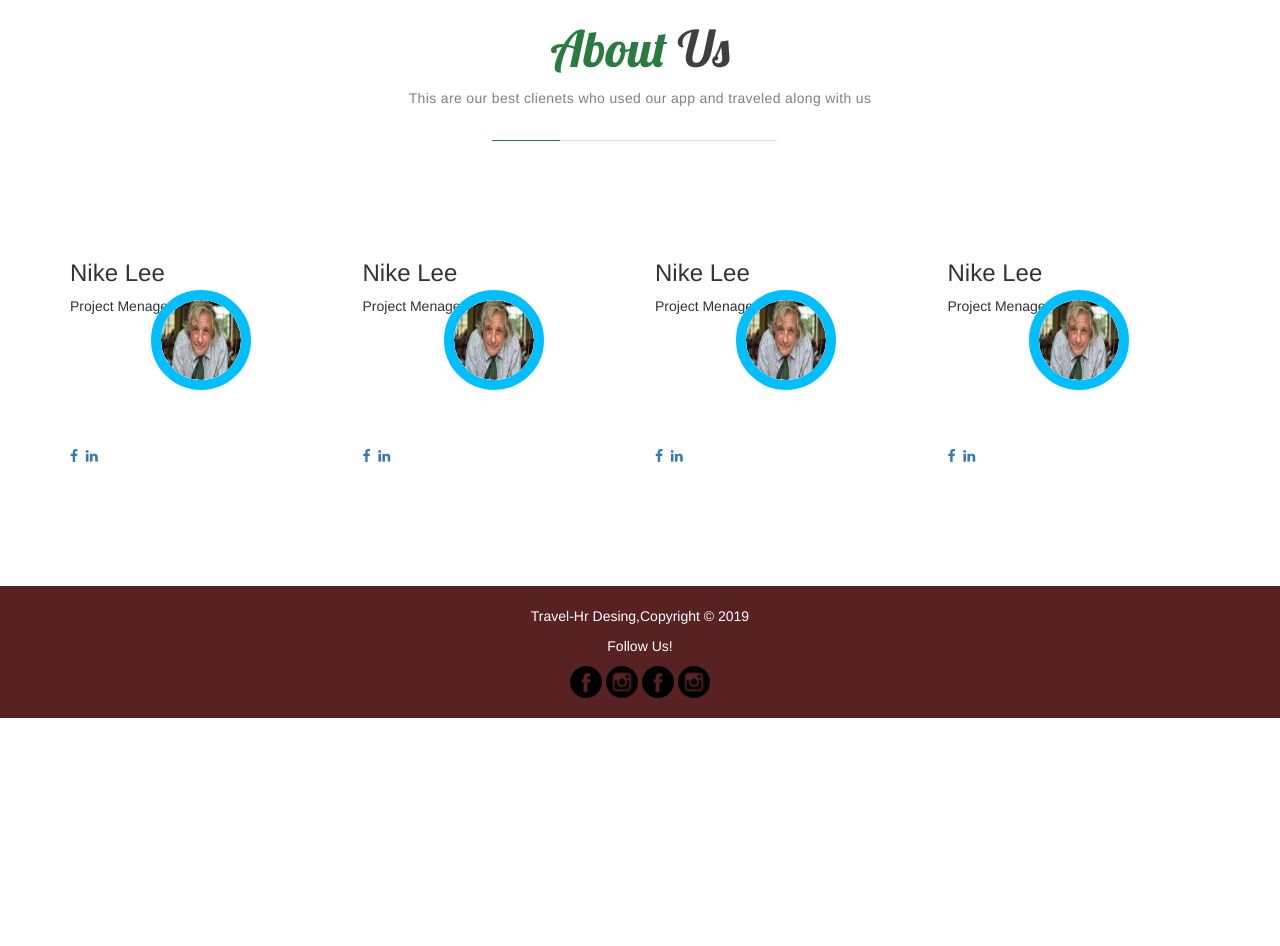
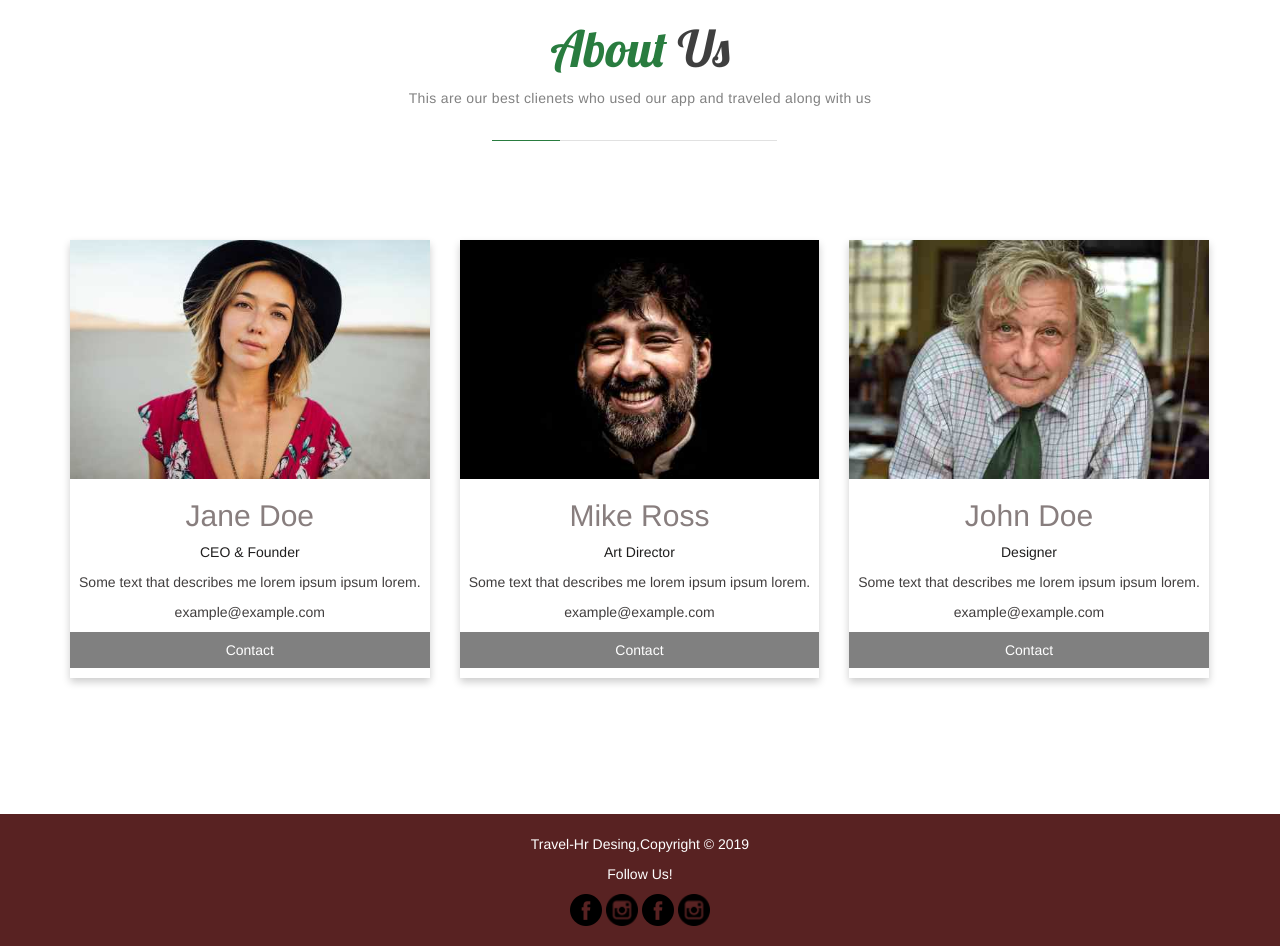
Before and after one commit to antonioscardovi/travel-hr, a Flask app: page /homepage in a window 1280 px wide. Shown: the part 2676-3622 px from the top of the page. Before the commit the page ends 3394 px from the top, so only its background shows below. Run offline with Flask 2, Linux system fonts and the light colour scheme; the visitor is signed in with stand-in values (Sample User, id 1); data comes from the database, SQL or seed files in the repository; some libraries are stand-ins or nearby versions.

Commit message:
Male Promjene u htmlu i css-u

```diff
--- a/app/static/css/style.css
+++ b/app/static/css/style.css
@@ -71,6 +71,28 @@ header nav ul li a:hover
 
     text-shadow: 2px 2px 4px #000000;
 }
+
+
+ /* Login Button */
+
+header nav ul li a .login
+{
+padding-right: 30px;
+font-size: 16px;
+font-weight: bold;
+color:green;
+transition: all 0.5s ease-in;
+}
+
+header nav ul li a .login:hover
+{
+    text-decoration: none;
+
+    color:rgb(92, 218, 125);
+
+    text-shadow: 2px 2px 4px #000000;
+}
+
 
 .img1
 {
@@ -600,50 +622,6 @@ input[type=text], select, textarea {
 }
 
 
-footer{
-	padding:20px;
-	margin-top: 20px;
-	color: #ffffff;
-	background-color: rgba(70, 10, 10, 0.9);
-	text-align: center;
-
-}
-
-
-/* Style all font awesome icons */
-footer .fa {
-    padding: right;
-    font-size: 30px;
-    width: 50px;
-    text-align: center;
-    text-decoration: none;
-  }
-
-  /* Add a hover effect if you want */
-  footer .fa:hover {
-    opacity: 0.7;
-  }
-
-  /* Set a specific color for each brand */
-
-  /* Facebook */
-  footer .fa-facebook {
-    background: darkgray;
-    color: white;
-  }
-
-  /* Twitter */
- footer .fa-twitter {
-    background: darkgray;
-    color: white;
-  }
-
-  footer .fa-instagram
-  {
-      background: darkgray;
-      color: white;
-  }
-
 
   /* Three columns side by side */
 .team-area .container .column {
@@ -707,3 +685,55 @@ footer .fa {
   .team-area .container .button:hover {
     background-color: #555;
   }
+
+
+footer{
+	padding:20px;
+	margin-top: 20px;
+	color: #ffffff;
+	background-color: rgba(70, 10, 10, 0.9);
+	text-align: center;
+
+}
+
+.column .card:hover, .column .card:active
+{
+    background: #276544;
+}
+
+
+
+
+/* Style all font awesome icons */
+footer .fa {
+    padding: right;
+    font-size: 30px;
+    width: 50px;
+    text-align: center;
+    text-decoration: none;
+  }
+
+  /* Add a hover effect if you want */
+  footer .fa:hover {
+    opacity: 0.7;
+  }
+
+  /* Set a specific color for each brand */
+
+  /* Facebook */
+  footer .fa-facebook {
+    background: darkgray;
+    color: white;
+  }
+
+  /* Twitter */
+ footer .fa-twitter {
+    background: darkgray;
+    color: white;
+  }
+
+  footer .fa-instagram
+  {
+      background: darkgray;
+      color: white;
+  }
--- a/app/templates/homepage.html
+++ b/app/templates/homepage.html
@@ -192,10 +192,7 @@
 
         </section>
 
-
-
-
-
+        <!--About Us-->
         <section class="team-area" id="team">
             <div class="container">
                 <div class="row">
@@ -208,99 +205,51 @@
                             </div>
                      </div>
                 </div>
+
+
+                <!--About us kartice sa slikama-->
                 <div class="row">
-                    <div class="col-sm-6 col-md-3">
-                        <div class="team-man">
-                            <img src="/static/default3.jpg">
-                        </div>
-                        <div class="team-descriptions">
-                            <div class="team-title">
-                                <h3>Nike Lee</h3>
-                                <span>Project Menager</span>
-                            </div>
-                            <p>
-                             This are our best clienets who used our app and traveled along with us
-                             This are our best clienets who used our app and traveled along with us
-                             This are our best clienets who used our app and traveled along with us
-                            </p>
-                            <div class="team-social-network">
-                                <a href=""><i class="fa fa-facebook"></i></a>
-                                <a href=""><i class="fa fa-twiter"></i></a>
-                                <a href=""><i class="fa fa-linkedin"></i></a>
-
+                    <div class="column">
+                      <div class="card">
+                        <img src="static/default1.jpg" alt="Jane" style="width:100%">
+                        <div class="container3">
+                          <h2>Jane Doe</h2>
+                          <p class="title">CEO &amp; Founder</p>
+                          <p>Some text that describes me lorem ipsum ipsum lorem.</p>
+                          <p>example@example.com</p>
+                          <p><button class="button">Contact</button></p>
                         </div>
                       </div>
                     </div>
 
-                    <div class="col-sm-6 col-md-3">
-                            <div class="team-man">
-                                <img src="/static/default3.jpg">
-                            </div>
-                            <div class="team-descriptions">
-                                <div class="team-title">
-                                    <h3>Nike Lee</h3>
-                                    <span>Project Menager</span>
-                                </div>
-                                <p>
-                                 This are our best clienets who used our app and traveled along with us
-                                 This are our best clienets who used our app and traveled along with us
-                                 This are our best clienets who used our app and traveled along with us
-                                </p>
-                                <div class="team-social-network">
-                                    <a href=""><i class="fa fa-facebook"></i></a>
-                                    <a href=""><i class="fa fa-twiter"></i></a>
-                                    <a href=""><i class="fa fa-linkedin"></i></a>
-
+                    <div class="column">
+                      <div class="card">
+                        <img src="static/default2.jpg" alt="Mike" style="width:100%">
+                        <div class="container3">
+                          <h2>Mike Ross</h2>
+                          <p class="title">Art Director</p>
+                          <p>Some text that describes me lorem ipsum ipsum lorem.</p>
+                          <p>example@example.com</p>
+                          <p><button class="button">Contact</button></p>
                         </div>
                       </div>
                     </div>
 
-                        <div class="col-sm-6 col-md-3">
-                                <div class="team-man">
-                                    <img src="/static/default3.jpg">
-                                </div>
-                                <div class="team-descriptions">
-                                    <div class="team-title">
-                                        <h3>Nike Lee</h3>
-                                        <span>Project Menager</span>
-                                    </div>
-                                    <p>
-                                     This are our best clienets who used our app and traveled along with us
-                                     This are our best clienets who used our app and traveled along with us
-                                     This are our best clienets who used our app and traveled along with us
-                                    </p>
-                                    <div class="team-social-network">
-                                        <a href=""><i class="fa fa-facebook"></i></a>
-                                        <a href=""><i class="fa fa-twiter"></i></a>
-                                        <a href=""><i class="fa fa-linkedin"></i></a>
-
+                    <div class="column">
+                      <div class="card">
+                        <img src="static/default3.jpg" alt="John" style="width:100%">
+                        <div class="container3">
+                          <h2>John Doe</h2>
+                          <p class="title">Designer</p>
+                          <p>Some text that describes me lorem ipsum ipsum lorem.</p>
+                          <p>example@example.com</p>
+                          <p><button class="button">Contact</button></p>
                         </div>
                          </div>
                     </div>
 
-                            <div class="col-sm-6 col-md-3">
-                                    <div class="team-man">
-                                        <img src="/static/default3.jpg">
              </div>
-                                    <div class="team-descriptions">
-                                        <div class="team-title">
-                                            <h3>Nike Lee</h3>
-                                            <span>Project Menager</span>
-                                        </div>
-                                        <p>
-                                         This are our best clienets who used our app and traveled along with us
-                                         This are our best clienets who used our app and traveled along with us
-                                         This are our best clienets who used our app and traveled along with us
-                                        </p>
-                                        <div class="team-social-network">
-                                            <a href=""><i class="fa fa-facebook"></i></a>
-                                            <a href=""><i class="fa fa-twiter"></i></a>
-                                            <a href=""><i class="fa fa-linkedin"></i></a>
 
-                                        </div>
-                                    </div>
-                                </div>
-                </div>
             </div>
         </section>
 
```
Also changed, not shown: app/templates/Index.html (+5 -4 lines). Lines whose indentation alone changed are shown as unchanged.
